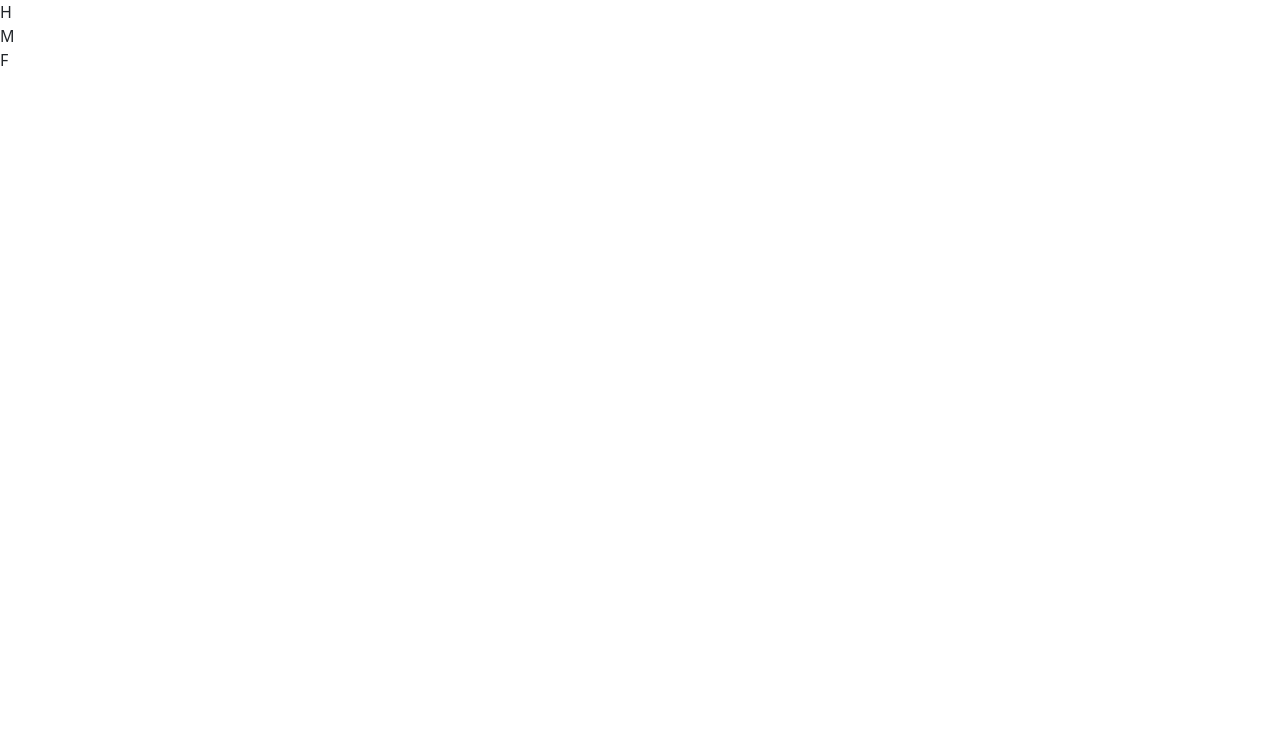
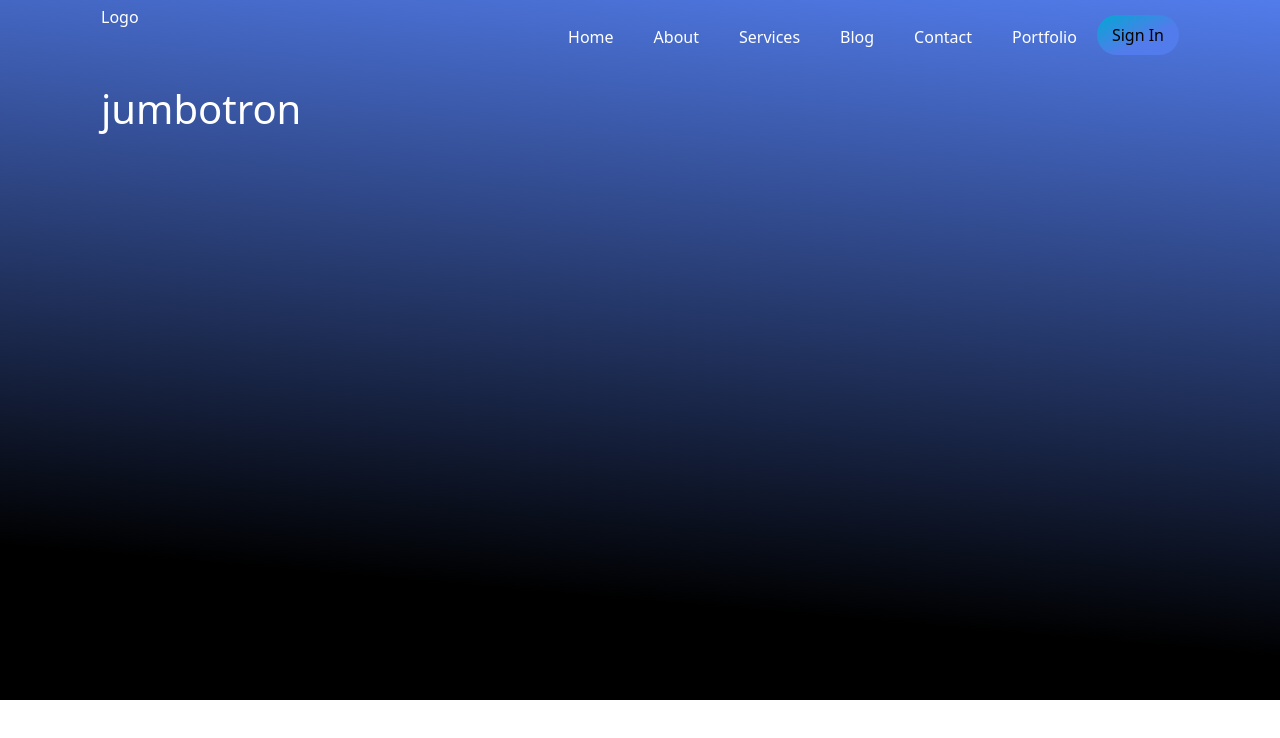
Before and after one commit to mikzanco/corporate-landing, a Vue app: page / in a window 1280 px wide. Shown: the top 738 px of the page. Built offline with nearby package versions, Linux system fonts and the light colour scheme.

Commit message:
Add header and create jumbotron and add jumbotron to appheader

```diff
--- a/src/components/AppHeader.vue
+++ b/src/components/AppHeader.vue
@@ -1,16 +1,70 @@
 <script>
+
+import Jumbotron from './jumbotron.vue'
+
 export default {
     name: 'AppHeader',
+    components:{
+        Jumbotron,
+    }
 }
 </script>
 
 <template>
-  <header>H</header>
+  <header>
+    <div class="container">
+        <div class="container-hea d-flex">
+            <div class="logo">
+                Logo
+            </div>
+            <div class="nav ">
+                <ul class="list d-flex">
+                    <li>Home</li>
+                    <li>About</li>
+                    <li>Services</li>
+                    <li>Blog</li>
+                    <li>Contact</li>
+                    <li>Portfolio</li>
+                    <button class="blue"><span>Sign In</span></button>
+                </ul>
+            </div>
+        </div>
+        <div class="container-jumbotron">
+            <Jumbotron/>
+        </div>
+
+    </div>
+
+  </header>
 </template>
 
 
 
 <style lang="scss" scoped>
     @use '../style/partials/variables' as *;
+    header{
+        height: 700px;
+        max-width: 100vw;
+        background: linear-gradient(185deg, rgba(82,124,235,1) 0%, rgba(0,0,0,1) 81%);
+        .container-hea{
+            justify-content: space-between;
+            .nav .list li{
+                padding: 20px;
+                list-style-type: none;
+
+            }
+            button{
+                height: 40px;
+                margin-top: 10px;
+                padding: 5px;
+                border-radius: 20px;
+                border: none;
+                background: linear-gradient(153deg, rgba(3,167,211,1) 0%, rgba(82,124,235,1) 60%);
+                span{
+                    padding: 10px;
+                }
+            }
+        }
+    }
 
 </style>
--- /dev/null
+++ b/src/components/jumbotron.vue
@@ -0,0 +1,19 @@
+<script>
+export default {
+    name: 'Jumbotron',
+}
+</script>
+
+<template>
+  <div class="jumbotron">
+    <h1>jumbotron</h1>
+  </div>
+</template>
+
+
+
+<style lang="scss" scoped>
+    h1{
+        color: white;
+    }
+</style>
--- a/src/style/general.scss
+++ b/src/style/general.scss
@@ -1,9 +1,18 @@
 @use './partials/variables';
 @use './partials/mixin';
 
-@import '../../node_modules/bootstrap/scss/bootstrap.scss';
+@import "../node_modules/bootstrap/scss/bootstrap";
 
 body{
+
     max-width: 100vw;
+    min-height: 100vh;
+    color: white;
+    // background: linear-gradient(185deg, rgba(82,124,235,1) 0%, rgba(0,0,0,1) 81%);
+}
 
+.container{
+    width: 85%;
+    height: 100%;
+    padding: 5px;
 }
--- a/src/style/partials/_variables.scss
+++ b/src/style/partials/_variables.scss
@@ -0,0 +1 @@
+// $primary-backgroung: linear-gradient(185deg, rgba(82,124,235,1) 0%, rgba(0,0,0,1) 81%);
```
